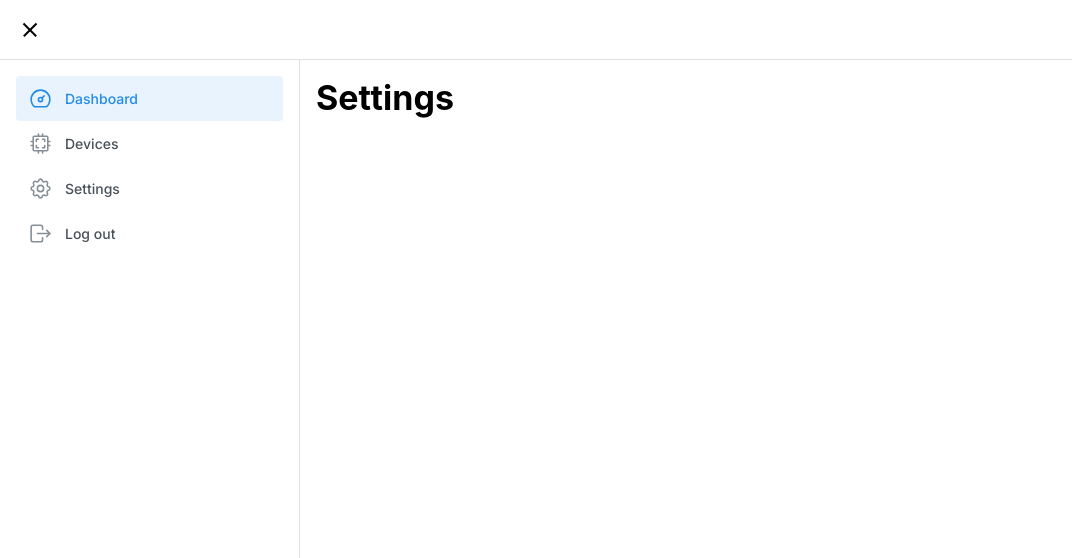
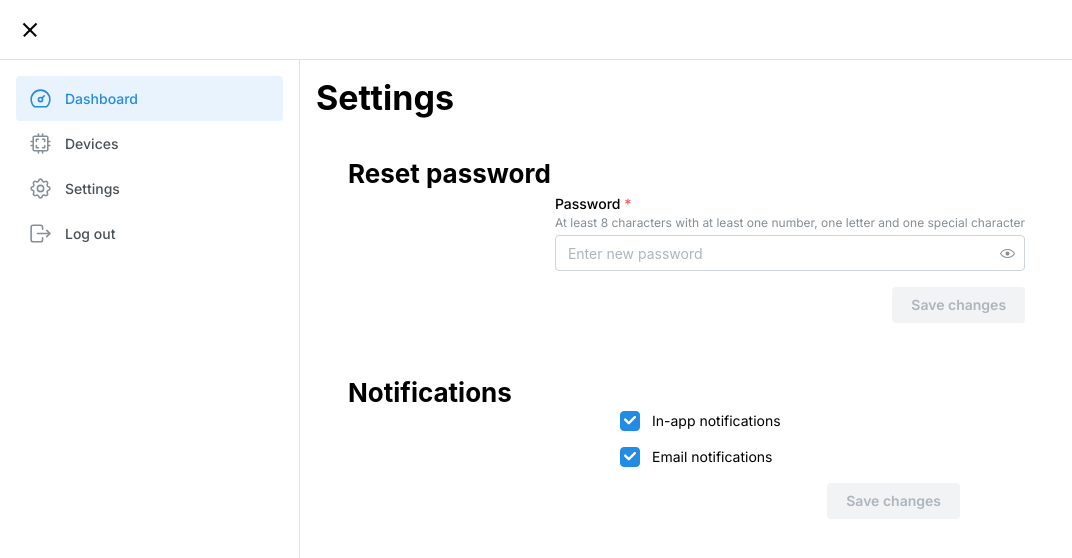
Before and after one commit to Neolker/AirQuality, a Next.js app in the folder frontend/: page /app/settings in a window 1280 px wide. Shown: the top 558 px of the page, without its empty margins (0-1072 px from the left). Built offline with nearby package versions, Linux system fonts and the light colour scheme.

Commit message:
Update settings page with password reset and notification options

```diff
--- a/frontend/src/app/app/settings/page.tsx
+++ b/frontend/src/app/app/settings/page.tsx
@@ -1,11 +1,93 @@
 "use client";
 
-import { Title } from "@mantine/core";
+import {
+  Box,
+  Button,
+  Card,
+  Checkbox,
+  Container,
+  Group,
+  PasswordInput,
+  Space,
+  Title,
+} from "@mantine/core";
+import { useForm } from "@mantine/form";
 
 const Settings = () => {
+  const formPass = useForm({
+    validateInputOnBlur: true,
+    initialValues: {
+      newPassword: "",
+    },
+
+    validate: {
+      newPassword: (value: string) =>
+        /^(?=.*[A-Za-z])(?=.*\d)(?=.*[@$!%*#?&])[A-Za-z\d@$!%*#?&]{8,}$/.test(
+          value
+        )
+          ? null
+          : "Invalid password",
+    },
+  });
+
+  const formNotification = useForm({
+    initialValues: {
+      appNotifications: true,
+      emailNotifications: true,
+    },
+  });
   return (
     <>
       <Title>Settings</Title>
+      <Space h="lg" />
+      <Container>
+        <Card>
+          <Title order={2}>Reset password</Title>
+          <Box miw={340} mx="auto">
+            <form
+              onSubmit={formPass.onSubmit((values: any) => console.log(values))}
+            >
+              <PasswordInput
+                withAsterisk
+                label="Password"
+                description="At least 8 characters with at least one number, one letter and one special character"
+                placeholder="Enter new password"
+                {...formPass.getInputProps("newPassword")}
+              />
+
+              <Group justify="flex-end" mt="md">
+                <Button type="submit" disabled={!formPass.isDirty()}>Save changes</Button>
+              </Group>
+            </form>
+          </Box>
+        </Card>
+        <Space h="lg" />
+
+        <Card>
+          <Title order={2}>Notifications</Title>
+          <Box miw={340} mx="auto">
+            <form
+              onSubmit={formNotification.onSubmit((values: any) =>
+                console.log(values)
+              )}
+            >
+              <Checkbox
+                label="In-app notifications"
+                {...formNotification.getInputProps("appNotifications", { type: 'checkbox' })}
+              />
+              <Space h="md" />
+              <Checkbox
+                label="Email notifications"
+                {...formNotification.getInputProps("emailNotifications", { type: 'checkbox' })}
+              />
+
+              <Group justify="flex-end" mt="md">
+                <Button type="submit" disabled={!formNotification.isDirty()}>Save changes</Button>
+              </Group>
+            </form>
+          </Box>
+        </Card>
+      </Container>
     </>
   );
 };
```
